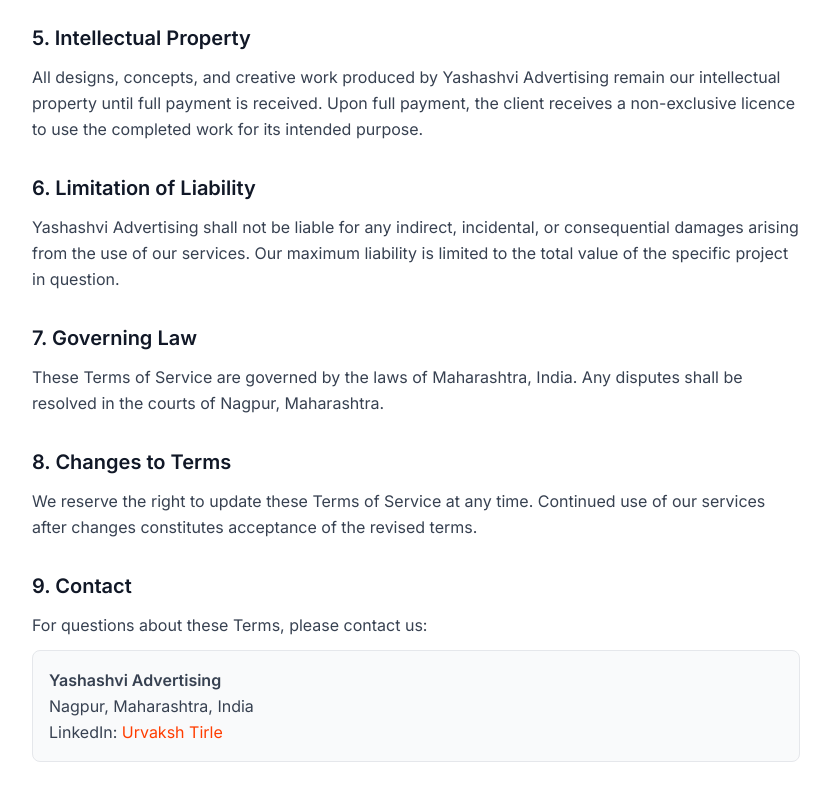
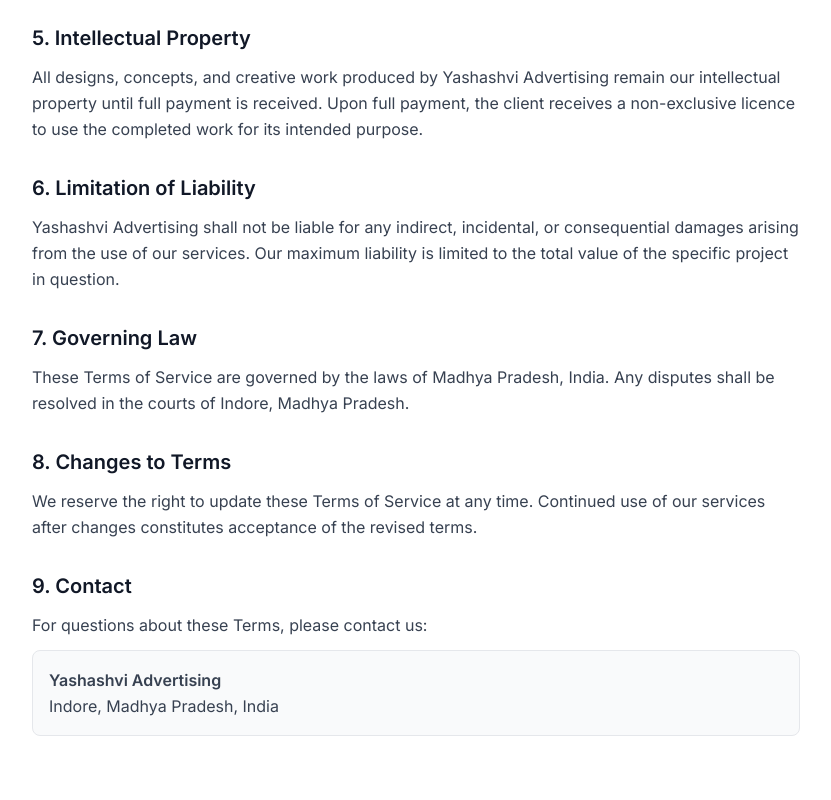
Before and after one commit to urvakshtirle1946/yashashvi--advertising, a Next.js app: page /terms in a window 1280 px wide. Shown: the part 783-1583 px from the top of the page, without its empty margins (224-1055 px from the left). Built offline with nearby package versions, Linux system fonts and the light colour scheme.

Commit message:
updated privacy policy

```diff
--- a/src/app/privacy/page.jsx
+++ b/src/app/privacy/page.jsx
@@ -90,18 +90,7 @@ export default function PrivacyPage() {
             </p>
             <div className="mt-3 p-4 bg-gray-50 rounded-lg border border-gray-200">
               <p className="font-semibold">Yashashvi Advertising</p>
-              <p>Nagpur, Maharashtra, India</p>
-              <p>
-                LinkedIn:{" "}
-                <a
-                  href="https://www.linkedin.com/in/urvaksh-tirle"
-                  target="_blank"
-                  rel="noopener noreferrer"
-                  className="text-[#FF3D00] hover:underline"
-                >
-                  Urvaksh Tirle
-                </a>
-              </p>
+              <p>Indore, Madhya Pradesh, India</p>
             </div>
           </section>
         </div>
--- a/src/app/terms/page.jsx
+++ b/src/app/terms/page.jsx
@@ -80,8 +80,8 @@ export default function TermsPage() {
           <section>
             <h2 className="text-xl font-semibold text-gray-900 mb-3">7. Governing Law</h2>
             <p>
-              These Terms of Service are governed by the laws of Maharashtra, India. Any disputes
-              shall be resolved in the courts of Nagpur, Maharashtra.
+              These Terms of Service are governed by the laws of Madhya Pradesh, India. Any disputes
+              shall be resolved in the courts of Indore, Madhya Pradesh.
             </p>
           </section>
 
@@ -98,18 +98,7 @@ export default function TermsPage() {
             <p>For questions about these Terms, please contact us:</p>
             <div className="mt-3 p-4 bg-gray-50 rounded-lg border border-gray-200">
               <p className="font-semibold">Yashashvi Advertising</p>
-              <p>Nagpur, Maharashtra, India</p>
-              <p>
-                LinkedIn:{" "}
-                <a
-                  href="https://www.linkedin.com/in/urvaksh-tirle"
-                  target="_blank"
-                  rel="noopener noreferrer"
-                  className="text-[#FF3D00] hover:underline"
-                >
-                  Urvaksh Tirle
-                </a>
-              </p>
+              <p>Indore, Madhya Pradesh, India</p>
             </div>
           </section>
         </div>
```
Also changed, not shown: 1 other file (tests, documents, lock files or other folders).
